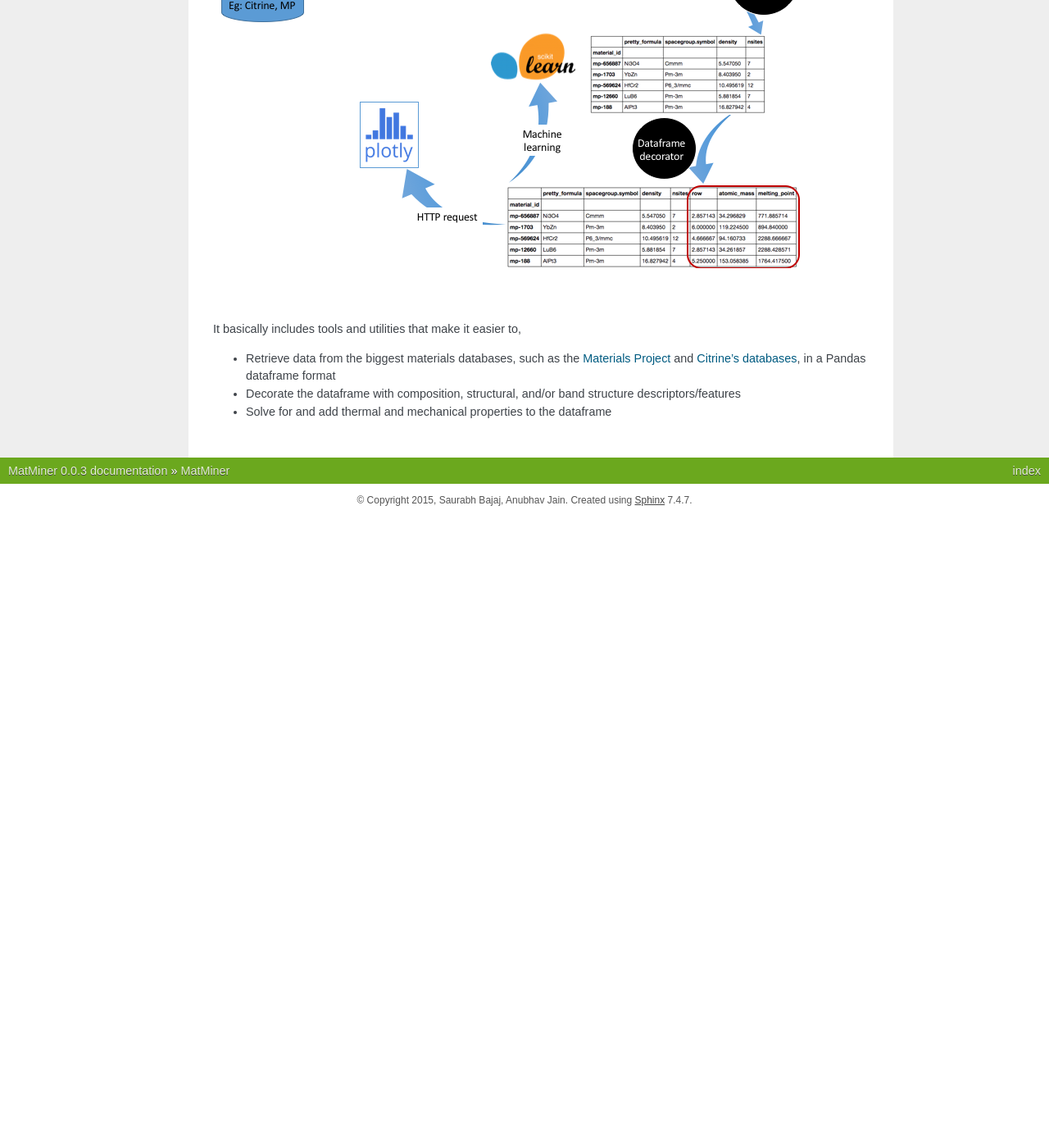
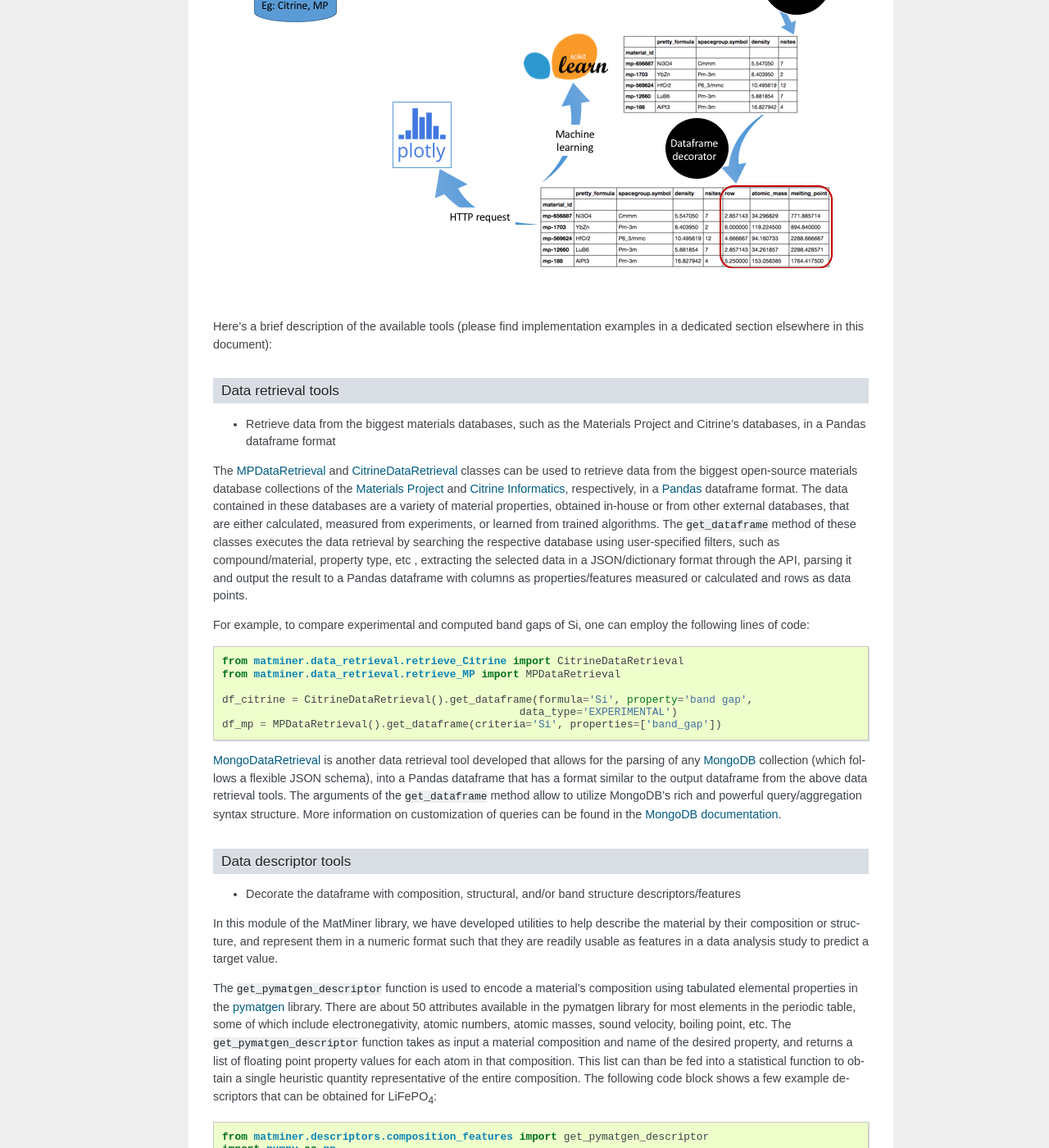
Before and after one commit to hackingmaterials/matminer, a Sphinx documentation site: the page built from docs/index.rst, in a window 1280 px wide and 1400 px high, scrolled down 1752 px. Shown: the whole window at 82% size. Built offline with Sphinx 7.4.7, drawn with Linux system fonts in a browser that asks for light colours; formulas are drawn with MathJax 3; before the commit the page ends 2382 px from its top, so only the background shows below that; some of the changed text lies outside the part shown.

Commit message:
update index file with new readme

```diff
--- a/docs/index.rst
+++ b/docs/index.rst
@@ -7,13 +7,13 @@ MatMiner
 
 MatMiner is an open-source Python library for performing data mining and analysis in the field of Materials Science. It is meant to make accessible the application of state-of-the-art statistical and machine learning algorithms to materials science data with just a *few* lines of code. It is currently in development, however it is a **working code**.
 
+--------
 Citing MatMiner
 --------
 
-We are currently in the process of revising the first draft of a paper on MatMiner, so be on the lookout for a paper with the following cite structure::
+We are currently in the process of writing a paper on matminer - we will update the citation information once it is submitted.
 
-    Bajaj, S.; Jain, A.; [MatMiner]
-
+-----------------
 Example notebooks
 -----------------
 
@@ -21,17 +21,21 @@ A few examples demonstrating some of the features available in MatMiner have bee
 
 (Note: the Jupyter (Binder) links below are recommended as Github does not render interactive Javascript code or images.)
 
-1. Get all experimentally measured band gaps of PbTe from Citrine's database: `Jupyter <http://104.197.121.217/user/a1b5ef0fad8e4048fae4c4f7706597e0/notebooks/example_notebooks/get_Citrine_experimental_bandgaps_PbTe.ipynb>`_  `Github <https://github.com/hackingmaterials/MatMiner/blob/master/example_notebooks/get_Citrine_experimental_bandgaps_PbTe.ipynb>`_
+1. Get all experimentally measured band gaps of PbTe from Citrine's database: `Jupyter <http://mybinder.org/repo/hackingmaterials/matminer/notebooks/example_notebooks/get_Citrine_experimental_bandgaps_PbTe.ipynb>`_  `Github <https://github.com/hackingmaterials/MatMiner/blob/master/example_notebooks/get_Citrine_experimental_bandgaps_PbTe.ipynb>`_
 
-2. Compare and plot experimentally band gaps from Citrine with computed values from the Materials Project: `Jupyter <http://104.197.121.217/user/a1b5ef0fad8e4048fae4c4f7706597e0/notebooks/example_notebooks/experiment_vs_computed_bandgap.ipynb>`_  `Github <https://github.com/hackingmaterials/MatMiner/blob/master/example_notebooks/experiment_vs_computed_bandgap.ipynb>`_
+2. Compare and plot experimentally band gaps from Citrine with computed values from the Materials Project: `Jupyter <http://mybinder.org/repo/hackingmaterials/matminer/notebooks/example_notebooks/experiment_vs_computed_bandgap.ipynb>`_  `Github <https://github.com/hackingmaterials/MatMiner/blob/master/example_notebooks/experiment_vs_computed_bandgap.ipynb>`_
 
-3. Use machine learning models to fit and predict band gaps by using MatMiner's tools to retrieve computed band gaps and descriptors from the Materials Project, and composition descriptors from pymatgen: `Jupyter <http://104.197.121.217/user/a1b5ef0fad8e4048fae4c4f7706597e0/notebooks/example_notebooks/machine_learning_to_predict_bandgap.ipynb>`_  `Github <https://github.com/hackingmaterials/MatMiner/blob/master/example_notebooks/machine_learning_to_predict_bandgap.ipynb>`_
+3. Train and predict band gaps using MatMiner's tools to retrieve computed band gaps and descriptors from the Materials Project, and composition descriptors from pymatgen: `Jupyter <http://mybinder.org/repo/hackingmaterials/matminer/notebooks/example_notebooks/machine_learning_to_predict_bandgap.ipynb>`_  `Github <https://github.com/hackingmaterials/MatMiner/blob/master/example_notebooks/machine_learning_to_predict_bandgap.ipynb>`_
 
+4. Training and predict bulk moduli using MatMiner's tools to retrieve computed bulk moduli and descriptors from the Materials Project, and composition descriptors from pymatgen: `Jupyter <http://mybinder.org/repo/hackingmaterials/matminer/notebooks/example_notebooks/machine_learning_to_predict_BulkModulus.ipynb>`_ `Github <https://github.com/hackingmaterials/MatMiner/blob/master/example_notebooks/machine_learning_to_predict_BulkModulus.ipynb>`_
+
+|
 You can also use the `Binder <http://mybinder.org/>`_ service (in beta) to launch an interactive notebook upon a click. Click the button below to open the tree structure of this repository and navigate to the folder **example_notebooks** in the current working directory to use/edit the above notebooks right away! To open/run/edit other notebooks, go to "File->Open" within the page and navigate to the notebook of your choice.
 
 .. image:: http://mybinder.org/badge.svg
    :target: http://mybinder.org/repo/hackingmaterials/MatMiner
 
+--------
 Installation
 --------
 
@@ -61,29 +65,110 @@ To install the full and latest source of the MatMiner code in developmental mode
 
 .. code-block:: bash
 
-    $ git clone https://github.com/hackingmaterials/MatMiner.git
+    $ git clone https://github.com/hackingmaterials/matminer.git
 
 and then entering the cloned repository/folder to install in developer mode:
 
 .. code-block:: bash
 
-    $ cd MatMiner
+    $ cd matminer
     $ python setup.py develop
 
 Depending on how many of the required dependencies were already installed on your system, you will see a few or many warnings, but everything should be installed successfully.
 
+--------
 Overview
 --------
 
-Below is a general workflow that shows the different tools and utilities available within MatMiner, and how they could be implemented with one another, as well as external libraries, in your own materials data analysis study.
+Below is a general workflow that shows the different tools and utilities available within MatMiner, and how they could be implemented with each other, as well as with external libraries, in your own materials data mining/analysis study.
 
 |
 .. image:: https://github.com/hackingmaterials/MatMiner/blob/master/Flowchart.png
+   :align: center
 |
 |
 
-It basically includes tools and utilities that make it easier to,
+Here's a brief description of the available tools (please find implementation examples in a dedicated section elsewhere in this document):
 
-- Retrieve data from the biggest materials databases, such as the `Materials Project <https://www.materialsproject.org/>`_ and `Citrine's databases <https://citrination.com/>`_, in a Pandas dataframe format
+Data retrieval tools
+--------------------
+
+- Retrieve data from the biggest materials databases, such as the Materials Project and Citrine's databases, in a Pandas dataframe format
+
+The `MPDataRetrieval <https://github.com/hackingmaterials/matminer/blob/master/matminer/data_retrieval/retrieve_MP.py>`_ and `CitrineDataRetrieval <https://github.com/hackingmaterials/matminer/blob/master/matminer/data_retrieval/retrieve_Citrine.py>`_ classes can be used to retrieve data from the biggest open-source materials database collections of the `Materials Project <https://www.materialsproject.org/>`_ and `Citrine Informatics <https://citrination.com/>`_, respectively, in a `Pandas <http://pandas.pydata.org/>`_ dataframe format. The data contained in these databases are a variety of material properties, obtained in-house or from other external databases, that are either calculated, measured from experiments, or learned from trained algorithms. The :code:`get_dataframe` method of these classes executes the data retrieval by searching the respective database using user-specified filters, such as compound/material, property type, etc , extracting the selected data in a JSON/dictionary format through the API, parsing it and output the result to a Pandas dataframe with columns as properties/features measured or calculated and rows as data points.
+
+For example, to compare experimental and computed band gaps of Si, one can employ the following lines of code:
+
+.. code-block:: python
+
+   from matminer.data_retrieval.retrieve_Citrine import CitrineDataRetrieval
+   from matminer.data_retrieval.retrieve_MP import MPDataRetrieval
+
+   df_citrine = CitrineDataRetrieval().get_dataframe(formula='Si', property='band gap',
+                                                  data_type='EXPERIMENTAL')
+   df_mp = MPDataRetrieval().get_dataframe(criteria='Si', properties=['band_gap'])
+
+`MongoDataRetrieval <https://github.com/hackingmaterials/matminer/blob/master/matminer/data_retrieval/retrieve_MongoDB.py>`_ is another data retrieval tool developed that allows for the parsing of any `MongoDB <https://www.mongodb.com/>`_ collection (which follows a flexible JSON schema), into a Pandas dataframe that has a format similar to the output dataframe from the above data retrieval tools. The arguments of the :code:`get_dataframe` method allow to utilize MongoDB's rich and powerful query/aggregation syntax structure. More information on customization of queries can be found in the `MongoDB documentation <https://docs.mongodb.com/manual/>`_.
+
+
+Data descriptor tools
+----------------
+
 - Decorate the dataframe with composition, structural, and/or band structure descriptors/features
-- Solve for and add thermal and mechanical properties to the dataframe
+
+In this module of the MatMiner library, we have developed utilities to help describe the material by their composition or structure, and represent them in a numeric format such that they are readily usable as features in a data analysis study to predict a target value.
+
+The :code:`get_pymatgen_descriptor` function is used to encode a material's composition using tabulated elemental properties in the `pymatgen <http://pymatgen.org/_modules/pymatgen/core/periodic_table.html>`_ library. There are about 50 attributes available in the pymatgen library for most elements in the periodic table, some of which include electronegativity, atomic numbers, atomic masses, sound velocity, boiling point, etc. The :code:`get_pymatgen_descriptor` function takes as input a material composition and name of the desired property, and returns a list of floating point property values for each atom in that composition. This list can than be fed into a statistical function to obtain a single heuristic quantity representative of the entire composition. The following code block shows a few example descriptors that can be obtained for LiFePO\ :sub:`4`:
+
+.. code-block:: python
+
+   from matminer.descriptors.composition_features import get_pymatgen_descriptor
+   import numpy as np
+
+   avg_mass = np.mean(get_pymatgen_descriptor('LiFePO4', 'atomic_mass'))    # Average atomic mass
+   std_num = np.std(get_pymatgen_descriptor('LiFePO4', 'Z'))    # Standard deviation of atomic numbers
+   range_elect = max(get_pymatgen_descriptor('LiFePO4', 'X')) - \
+              min(get_pymatgen_descriptor('LiFePO4', 'X'))      # Maximum difference in electronegativity
+
+The function :code:`get_magpie_descriptor` operates in a similar way and obtains its data from the tables accumulated in the `Magpie repository <https://bitbucket.org/wolverton/magpie>`_, some of which are sourced from elemental data compiled by Mathematica (more information can be found `here <https://reference.wolfram.com/language/ref/ElementData.html>`_). Some properties that don't overlap with the pymatgen library include heat capacity, enthalpy of fusion of elements at melting points, pseudopotential radii, etc.
+
+Some other descriptors that can be obtained from MatMiner include:
+
+#. Composition descriptors
+
+   #. Cohesive energy
+   #. Band center
+
+#. Structural descriptors
+
+   #. Packing fraction
+   #. Volume per site
+   #. Radial and electronic radial distribution functions
+
+#. Band-structure descriptors
+
+   #. Branch point energy
+   #. Absolute band positions
+
+#. Mechanical properties
+
+   #. Thermal stress
+   #. Fracture toughness
+   #. Brittleness index
+   #. Critical stress
+   #. bulk/elastic, rigid, and shear moduli
+   #. bulk modulus from coordination number
+   #. Vicker's hardness
+   #. Lame's first parameter
+   #. p-wave modulus
+   #. Sound velocity from elastic constants
+   #. Steady-state and maximum allowed heatflow
+   #. Strain energy release rate
+
+#. Thermal condutivity models
+
+   #. Cahill model
+   #. Clarke model
+   #. Callaway model
+   #. Slack model
+   #. Keyes model
```
